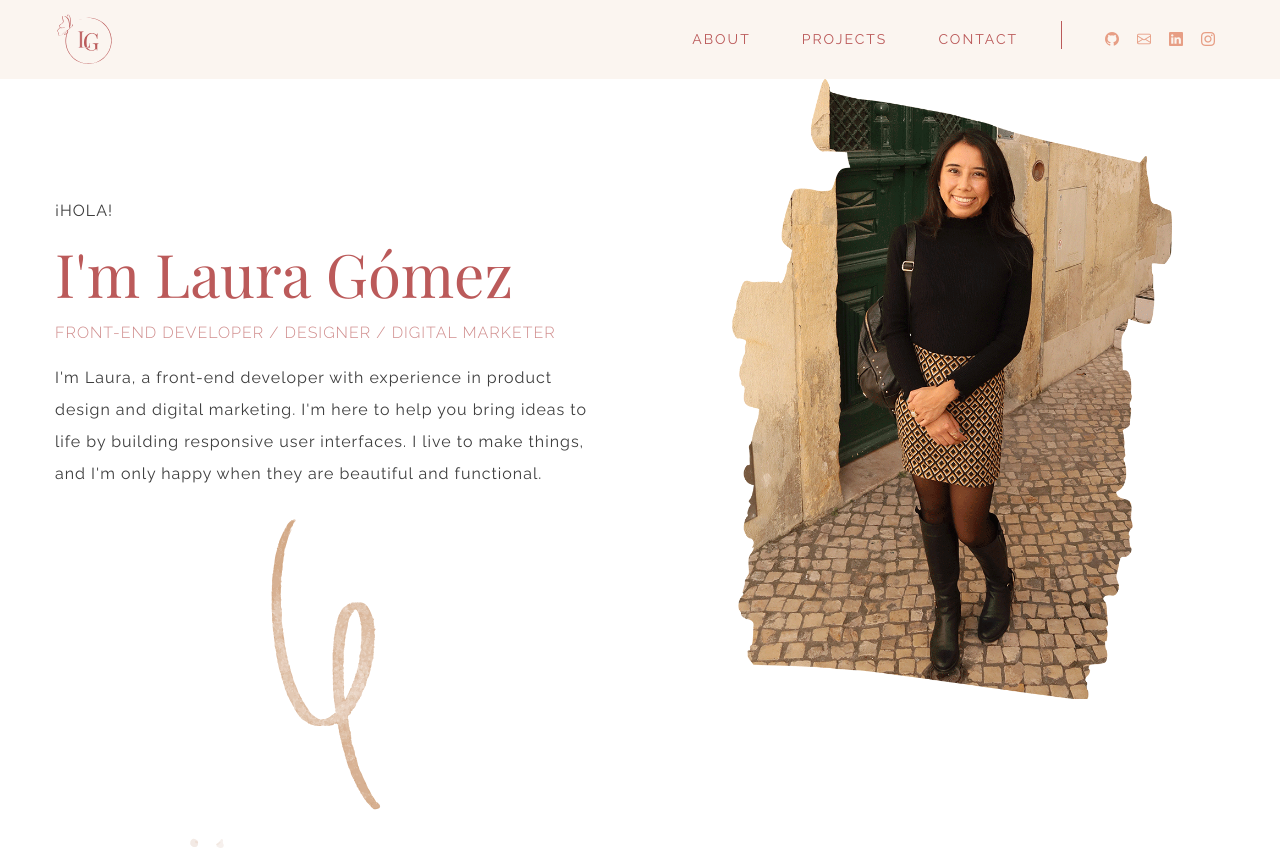
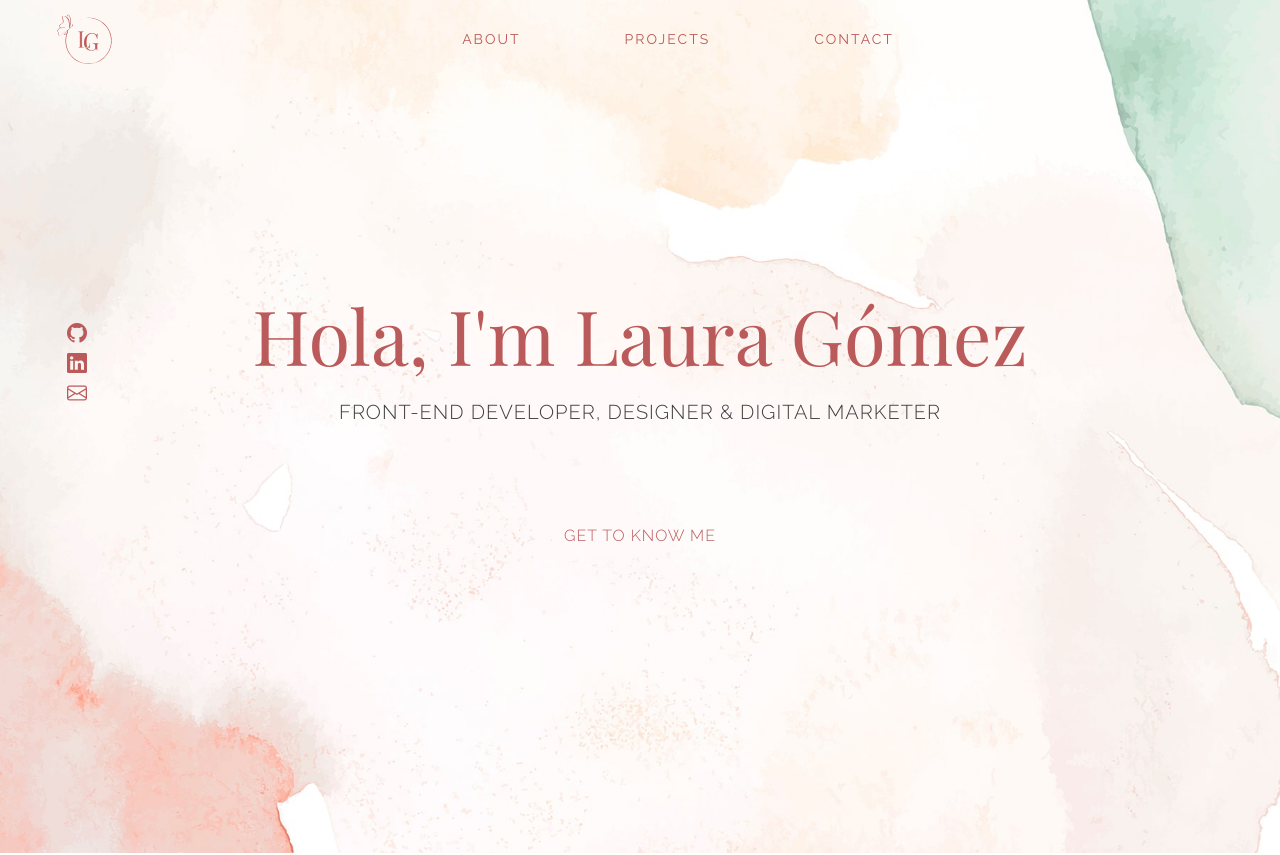
Before and after one commit to lauragomez04/react-portfolio, a React (Create React App) app: page / in a window 1280 px wide. Shown: the top 855 px of the page. Built offline with nearby package versions, Linux system fonts and the light colour scheme; a web font is replaced by a local one.

Commit message:
changed hero design

```diff
--- a/src/AboutMe.css
+++ b/src/AboutMe.css
@@ -1,3 +1,7 @@
+.AboutMe {
+  margin-top: 490px;
+}
+
 /* left column styles */
 
 .image-email {
--- a/src/AboutMe.js
+++ b/src/AboutMe.js
@@ -12,7 +12,7 @@ export default function AboutMe() {
             </a>
             <img
               className="img-fluid about-img"
-              src="./images/about-me-img.jpg"
+              src="./images/laura-gomez-frontend-developer.png"
               alt="about me"
             />
           </div>
--- a/src/App.css
+++ b/src/App.css
@@ -5,6 +5,13 @@
   --primary-color: #bb5a5a;
   --background-color: rgba(234, 206, 180, 0.2);
   --icon-color: #e79e85;
+}
+
+.App {
+  background-image: url(/public/images/hero-bgrd.jpg);
+  background-repeat: no-repeat;
+  background-position: top;
+  background-size: 100%;
 }
 
 .container-fluid {
--- a/src/Introduction.css
+++ b/src/Introduction.css
@@ -1,87 +1,37 @@
-/* left column styles */
-
-.greeting {
-  font-size: 16px;
-  margin-top: 116px;
-  margin-bottom: 10px;
-}
-
-.introduction-text p {
-  color: var(--paragraph-color);
-  font-family: var(--paragraph-font);
-  font-size: 16px;
-  letter-spacing: 1px;
-  line-height: 200%;
-}
-
 .introduction-text h1 {
   color: var(--primary-color);
-  margin-bottom: 14px;
+  margin-bottom: 20px;
+  margin-top: 120px;
   font-family: var(--titles-font);
-  font-size: 60px;
+  font-size: 76px;
 }
 
 .introduction-text h2 {
+  color: var(--paragraph-color);
+  font-family: var(--paragraph-font);
+  font-weight: 300;
+  font-size: 20px;
+  letter-spacing: 1px;
+}
+
+.Introduction a {
+  color: var(--primary-color);
+  padding: 12px;
+}
+
+.contact-icons {
+  font-size: 20px;
+  list-style: none;
+  margin: 0;
+  position: relative;
+  top: 240px;
+}
+
+.cta {
   color: var(--primary-color);
   font-family: var(--paragraph-font);
+  font-size: 16px;
   font-weight: 300;
-  font-size: 16px;
   letter-spacing: 1px;
-  margin-bottom: 20px;
-  opacity: 70%;
+  margin-top: 100px;
 }
-
-.introduction-text {
-  margin-right: 52px;
-}
-
-.deco-brush {
-  background-image: url(/public/images/decorative-brush.svg);
-  background-repeat: no-repeat;
-  max-width: 100%;
-  position: relative;
-  left: 220px;
-  margin-bottom: 36px;
-  transform: rotate(-28deg);
-  height: 296px;
-  width: 160px;
-}
-
-/* right column styles */
-
-.img-portada img {
-  max-width: 100%;
-  width: 440px;
-}
-
-@media (max-width: 960px) {
-  .greeting {
-    font-size: 12px;
-    margin-top: 30px;
-  }
-
-  .introduction-text h1 {
-    font-size: 40px;
-  }
-
-  .introduction-text h2 {
-    font-size: 16px;
-    line-height: 200%;
-  }
-
-  .introduction-text p {
-    font-size: 14px;
-  }
-
-  .introduction-text {
-    margin-right: 0px;
-  }
-
-  .img-portada img {
-    margin-top: 20px;
-  }
-
-  .deco-brush {
-    display: none;
-  }
-}
--- a/src/Introduction.js
+++ b/src/Introduction.js
@@ -5,24 +5,29 @@ export default function Introduction() {
   return (
     <section className="Introduction">
       <div className="row">
+        <ul className="contact-icons">
+          <li>
+            <a href="/" target="_blank">
+              <i className="bi bi-github"></i>
+            </a>
+          </li>
+          <li>
+            <a href="/" target="_blank">
+              <i className="bi bi-linkedin"></i>
+            </a>
+          </li>
+          <li>
+            <a href="/" target="_blank">
+              <i className="bi bi-envelope"></i>
+            </a>
+          </li>
+        </ul>
         <div className="col-sm introduction-text">
-          <p className="greeting">¡HOLA!</p>
-          <h1>I'm Laura Gómez</h1>
-          <h2>FRONT-END DEVELOPER / DESIGNER / DIGITAL MARKETER</h2>
-          <p>
-            I'm Laura, a front-end developer with experience in product design
-            and digital marketing. I'm here to help you bring ideas to life by
-            building responsive user interfaces. I live to make things, and I'm
-            only happy when they are beautiful and functional.
-          </p>
-          <div className="deco-brush"></div>
-        </div>
-        <div className="col-sm img-portada text-center">
-          <img
-            className="img-fluid"
-            src="./images/laura-gomez-frontend-developer.png"
-            alt="Laura Gomez - Frontend Developer Portfolio"
-          />
+          <h1 className="greeting text-center">Hola, I'm Laura Gómez</h1>
+          <h2 className="text-center">
+            FRONT-END DEVELOPER, DESIGNER &amp; DIGITAL MARKETER
+          </h2>
+          <p className="cta text-center">GET TO KNOW ME</p>
         </div>
       </div>
     </section>
--- a/src/Navbar.css
+++ b/src/Navbar.css
@@ -1,5 +1,5 @@
 .Navbar .navbar {
-  background-color: var(--background-color) !important;
+  background-color: transparent !important;
   font-family: var(--paragraph-font);
 }
 
@@ -8,21 +8,18 @@
   max-width: 60px;
 }
 
-.Navbar a {
+.nav-item {
+  padding-right: 44px;
+  padding-left: 44px;
+}
+
+.about,
+.projects,
+.contact {
   color: var(--primary-color) !important;
   font-size: 14px;
   letter-spacing: 2px;
-}
-
-.about,
-.projects {
-  margin-right: 35px;
-}
-
-.Navbar .vertical-line {
-  border-right: 1px solid var(--primary-color);
-  height: 28px;
-  margin: 0 35px 0 35px;
+  position: relative;
 }
 
 .Navbar .github-icon,
@@ -34,12 +31,6 @@
 }
 
 /* hover effects */
-
-.about,
-.projects,
-.contact {
-  position: relative;
-}
 
 .about::after,
 .projects::after,
@@ -59,7 +50,6 @@
   transform: scaleX(0);
   transform-origin: left;
   transition: transform 250ms ease-in;
-  z-index: -1;
 }
 
 .about:hover::after,
@@ -67,24 +57,3 @@
 .contact:hover::after {
   transform: scaleX(1);
 }
-
-.Navbar .github-icon:hover,
-.envelope-icon:hover,
-.linkedin-icon:hover,
-.instagram-icon:hover {
-  color: var(--primary-color);
-  transition: all 200ms ease-in-out;
-}
-
-@media (max-width: 960px) {
-  .Navbar .vertical-line {
-    display: none;
-  }
-
-  .Navbar .github-icon,
-  .envelope-icon,
-  .linkedin-icon,
-  .instagram-icon {
-    padding: 3px;
-  }
-}
--- a/src/Navbar.js
+++ b/src/Navbar.js
@@ -26,7 +26,7 @@ export default function Navbar() {
             <span className="navbar-toggler-icon"></span>
           </button>
           <div
-            className="collapse navbar-collapse justify-content-end"
+            className="collapse navbar-collapse justify-content-center"
             id="navbarNav"
           >
             <ul className="navbar-nav">
@@ -45,47 +45,6 @@ export default function Navbar() {
                   CONTACT
                 </a>
               </li>
-              <span className="vertical-line"></span>
-              <span className="d-flex flex-row navbar-icons">
-                <li className="nav-item">
-                  <a
-                    className="nav-link"
-                    href="https://github.com/lauragomez04"
-                    target="_blank"
-                    rel="noreferrer"
-                  >
-                    <i className="bi bi-github github-icon"></i>
-                  </a>
-                </li>
-                <li className="nav-item">
-                  <a
-                    className="nav-link"
-                    href="mailto:lauragomez.codes@gmail.com"
-                  >
-                    <i className="bi bi-envelope envelope-icon"></i>
-                  </a>
-                </li>
-                <li className="nav-item">
-                  <a
-                    className="nav-link"
-                    href="https://www.linkedin.com/in/lauragomezblanco/"
-                    target="_blank"
-                    rel="noreferrer"
-                  >
-                    <i className="bi bi-linkedin linkedin-icon"></i>
-                  </a>
-                </li>
-                <li className="nav-item">
-                  <a
-                    className="nav-link"
-                    href="https://www.instagram.com/laugom0904/"
-                    target="_blank"
-                    rel="noreferrer"
-                  >
-                    <i className="bi bi-instagram instagram-icon"></i>
-                  </a>
-                </li>
-              </span>
             </ul>
           </div>
         </div>
```
Also changed, not shown: public/images/hero-bgrd.jpg (added).
